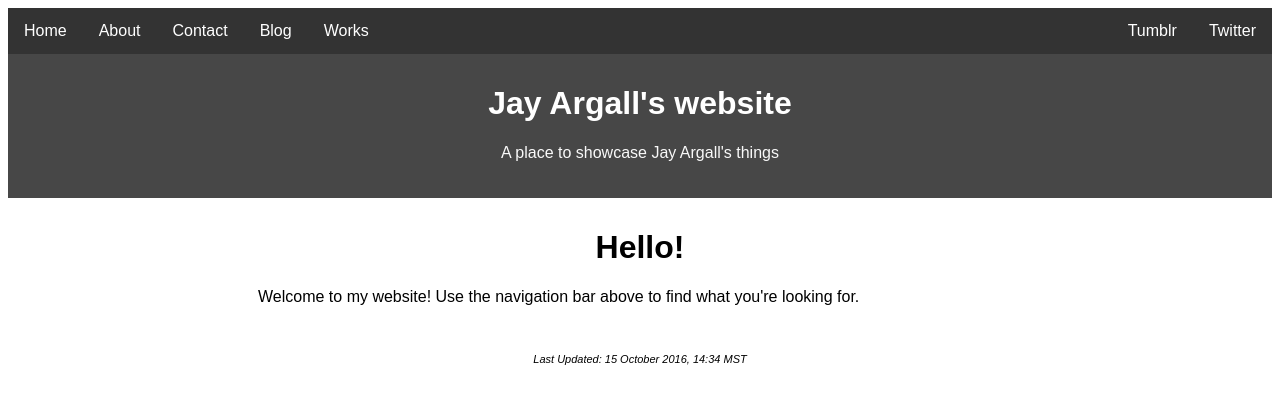
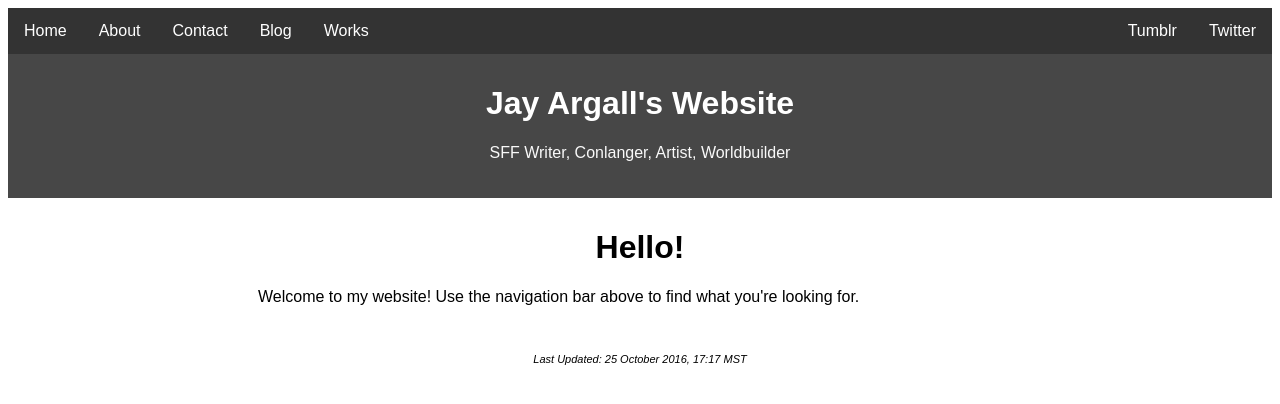
Before and after one commit to JayArgall/JayArgall.github.io, a plain HTML site: page index.html in a window 1280 px wide. Drawn offline with Linux system fonts and the light colour scheme.

Commit message:
update header

```diff
--- a/index.html
+++ b/index.html
@@ -18,15 +18,15 @@
     </ul>
     <div id="content">
 	    <div class="header">
-		    <h1>Jay Argall's website</h1>
-		    <p>A place to showcase Jay Argall's things</p>
+		    <h1>Jay Argall's Website</h1>
+		    <p>SFF Writer, Conlanger, Artist, Worldbuilder</p>
 	    </div>
 	    <div class="main">
 		    <h1>Hello!</h1>
 		    <p>Welcome to my website! Use the navigation bar above to find what you're looking for.</p>
 	    </div>
 	    <div class="footer">
-		    <p>Last Updated: 15 October 2016, 14:34 MST</p>
+		    <p>Last Updated: 25 October 2016, 17:17 MST</p>
 	    </div>
     </div>
   </body>
```
